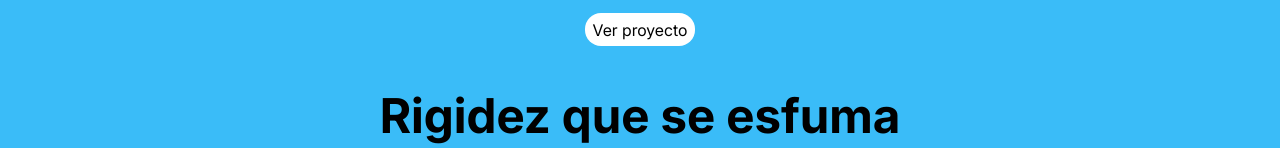
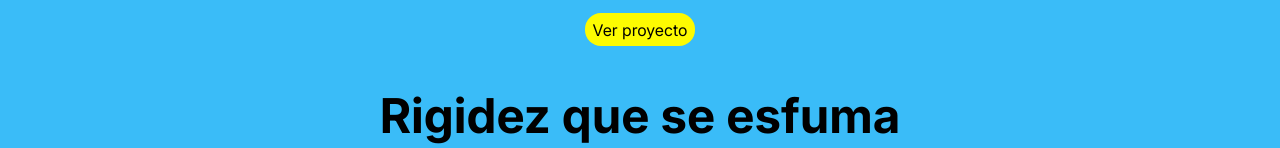
Before and after one commit to webchelios/cyan-lazuli-portfolio-2, an Astro site: page /trabajos in a window 1280 px wide. Shown: the part 829-977 px from the top of the page. Built offline with nearby package versions, Linux system fonts and the light colour scheme; Astro itself is replaced by a stand-in of ours.

Commit message:
btn color changed

```diff
--- a/src/pages/trabajos.astro
+++ b/src/pages/trabajos.astro
@@ -67,7 +67,7 @@ const workIterable: WorkPage[] = works;
 	}
 
 	.view-btn {
-		background-color: white;
+		background-color: var(--secondary-color);
 		width: fit-content;
 		padding: 0.4rem 0.5rem;
 		border-radius: 1rem;
--- a/src/pages/works/[slug].astro
+++ b/src/pages/works/[slug].astro
@@ -93,6 +93,7 @@ const { title, description, mainImage, images } = Astro.props;
         }
         .images-container img {
             margin: 0;
+            margin-top: 1rem;
         }
     }
 </style>
```
